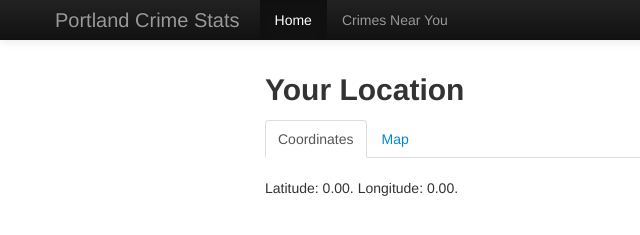
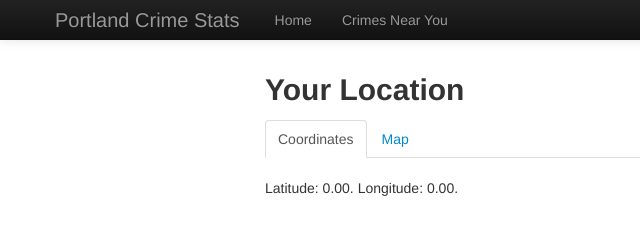
Before and after one commit to abrookins/siren, a plain HTML site: page public/crimes.html in a window 1280 px wide. Shown: the top 235 px of the page, 0-640 px from the left. Drawn offline with nearby package versions, Linux system fonts and the light colour scheme.

Commit message:
Remove active classes on navbar temporarily

```diff
--- a/public/crimes.html
+++ b/public/crimes.html
@@ -36,7 +36,7 @@
           <a class="brand" href="/">Portland Crime Stats</a>
           <div class="nav-collapse collapse">
             <ul class="nav">
-              <li class="active"><a href="/">Home</a></li>
+              <li class=""><a href="/">Home</a></li>
               <li><a href="/crimes.html">Crimes Near You</a></li>
             </ul>
           </div><!--/.nav-collapse -->
```
Also changed, not shown: public/index.html (+1 -1 lines).
